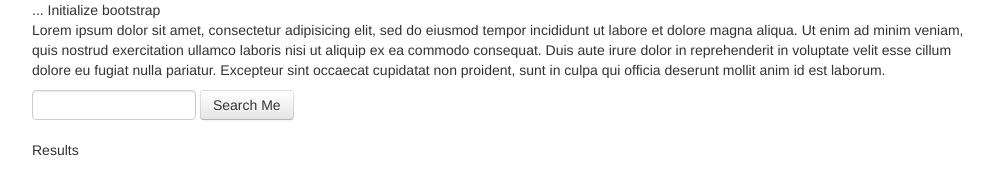
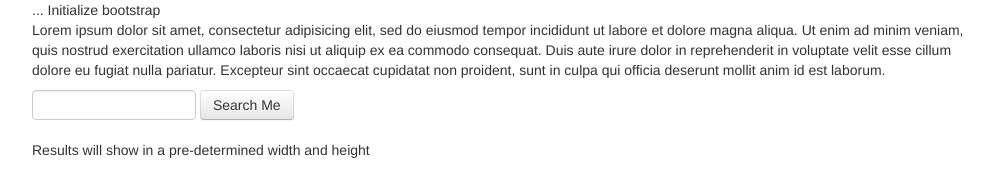
Before and after one commit to rjreyes/newGitTest, a plain HTML site: page index.html in a window 1280 px wide. Shown: the whole page, without its empty margins (138-1132 px from the left). Drawn offline with Linux system fonts and the light colour scheme.

Commit message:
update search dimensions

```diff
--- a/index.html
+++ b/index.html
@@ -22,7 +22,7 @@
 		<button type="submit" class="btn">Search Me</button>
 	</form>
 	<div class="results">
-		Results
+		Results will show in a pre-determined width and height
 	</div>
 </div>
 <script type="javascript" src="http://code.jquery.com/jquery.js"/>
```
